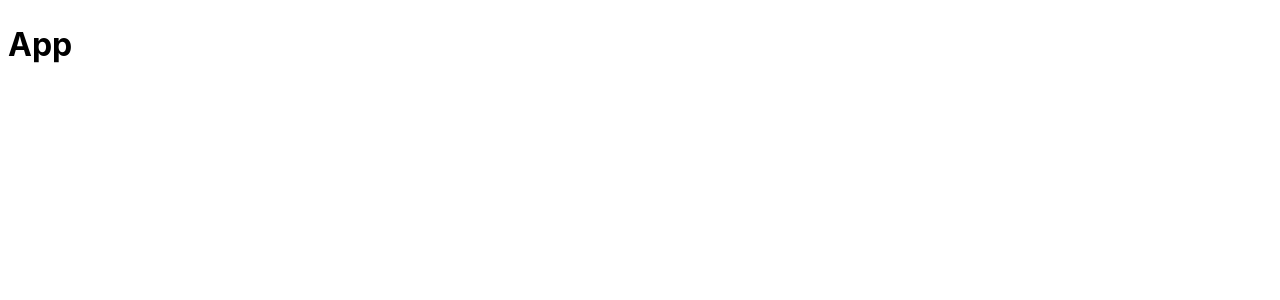
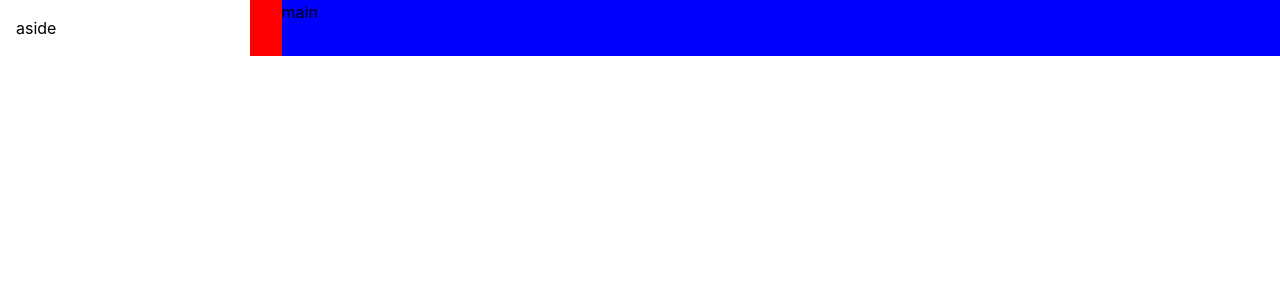
Before and after one commit to Noaman-Saleem-Portfolio/Ecommerce-admin-dashboard-MERN, a React (Vite) app: page /admin/dashboard in a window 1280 px wide. Shown: the top 300 px of the page. Built offline with nearby package versions, Linux system fonts and the light colour scheme.

Commit message:
second push

```diff
--- a/src/App.tsx
+++ b/src/App.tsx
@@ -1,10 +1,26 @@
+import { BrowserRouter as Router, Routes, Route, Link } from "react-router-dom";
+import { Suspense, lazy } from "react";
+import Loader from "./components/Loader";
 
+const Dashboard = lazy(() => import("./pages/Dashboard"));
+const Products = lazy(() => import("./pages/Products"));
+const Transaction = lazy(() => import("./pages/Transaction"));
+const Customers = lazy(() => import("./pages/Customers"));
 
 function App() {
 
   return (
-    <h1>App</h1>
-  )
+    <Router>
+      <Suspense fallback={<Loader />}>
+        <Routes>
+          <Route path="/admin/dashboard" element={<Dashboard />} />
+          <Route path="/admin/product" element={<Products />} />
+          <Route path="/admin/customer" element={<Customers />} />
+          <Route path="/admin/transaction" element={<Transaction />} />
+        </Routes>
+      </Suspense>
+    </Router>
+  );
 }
 
 export default App
--- /dev/null
+++ b/src/components/AdminSidebar.tsx
@@ -0,0 +1,8 @@
+
+const AdminSidebar = () => {
+  return (
+    <aside>aside</aside>
+  )
+}
+
+export default AdminSidebar
--- /dev/null
+++ b/src/components/Loader.tsx
@@ -0,0 +1,4 @@
+const Loader = () => {
+    return <p>Loading .......</p>
+}
+export default Loader
--- /dev/null
+++ b/src/pages/Customers.tsx
@@ -0,0 +1,8 @@
+function Customers() {
+
+    return (
+      <h1>Customers</h1>
+    )
+  }
+
+  export default Customers
--- /dev/null
+++ b/src/pages/Dashboard.tsx
@@ -0,0 +1,15 @@
+import AdminSidebar from "../components/AdminSidebar"
+
+function Dashboard() {
+
+    return (
+      <div className="adminContainer">
+        <AdminSidebar />
+        <main style={{backgroundColor:"blue"}}>
+          main
+        </main>
+      </div>
+    )
+  }
+
+  export default Dashboard
--- /dev/null
+++ b/src/pages/Products.tsx
@@ -0,0 +1,8 @@
+function Products() {
+
+    return (
+      <h1>Products</h1>
+    )
+  }
+
+  export default Products
--- /dev/null
+++ b/src/pages/Transaction.tsx
@@ -0,0 +1,8 @@
+function Transaction() {
+
+    return (
+      <h1>Transaction</h1>
+    )
+  }
+
+  export default Transaction
--- /dev/null
+++ b/src/styles/_mixin.scss
@@ -0,0 +1,44 @@
+@mixin heading($spacing: 3px, $weight: 300, $case: uppercase) {
+    letter-spacing: $spacing;
+    font-weight: $weight;
+    text-transform: $case;
+  }
+
+  @mixin flex(
+    $dir: row,
+    $justifyContent: center,
+    $alignItems: center,
+    $gap: 1rem
+  ) {
+    display: flex;
+    flex-direction: $dir;
+    justify-content: $justifyContent;
+    align-items: $alignItems;
+    gap: $gap;
+  }
+  @mixin grid($col: 1fr, $gap: 1rem, $row: unset) {
+    display: grid;
+    grid-template-columns: $col;
+    grid-template-rows: $row;
+    gap: $gap;
+  }
+
+  @mixin inputStyle($w: 100%, $p: 1rem, $bgColor: inherit, $border: none) {
+    padding: $p;
+    border: $border;
+    background-color: $bgColor;
+    width: $w;
+    outline: none;
+  }
+
+  @mixin posCenter {
+    position: absolute;
+    top: 50%;
+    left: 50%;
+    transform: translate(-50%, -50%);
+  }
+
+  @mixin square($s: 1rem) {
+    height: $s;
+    width: $s;
+  }
--- a/src/styles/app.scss
+++ b/src/styles/app.scss
@@ -1,5 +1,43 @@
+@import "mixin";
+
 :root {
-    font-family: Inter, system-ui, Avenir, Helvetica, Arial, sans-serif;
-    line-height: 1.5;
-    font-weight: 400;
+  font-family: Inter, system-ui, Avenir, Helvetica, Arial, sans-serif;
+  line-height: 1.5;
+  font-weight: 400;
+}
+
+* {
+  margin: 0;
+  padding: 0;
+  box-sizing: border-box;
+}
+
+a {
+  text-decoration: none;
+  color: black;
+}
+
+.red {
+  color: red;
+}
+.purple {
+  color: rgb(47, 0, 255);
+}
+.green {
+  color: rgb(0, 195, 0);
+}
+
+.adminContainer {
+  @include grid(1fr 4fr, 2rem);
+  background-color: red;
+  > aside {
+    width: 100%;
+    background-color: white;
+    padding: 1rem;
+    z-index: 10;
+    overflow-y: auto;
+    &::-webkit-scrollbar {
+      display: none;
+    }
   }
+}
```
